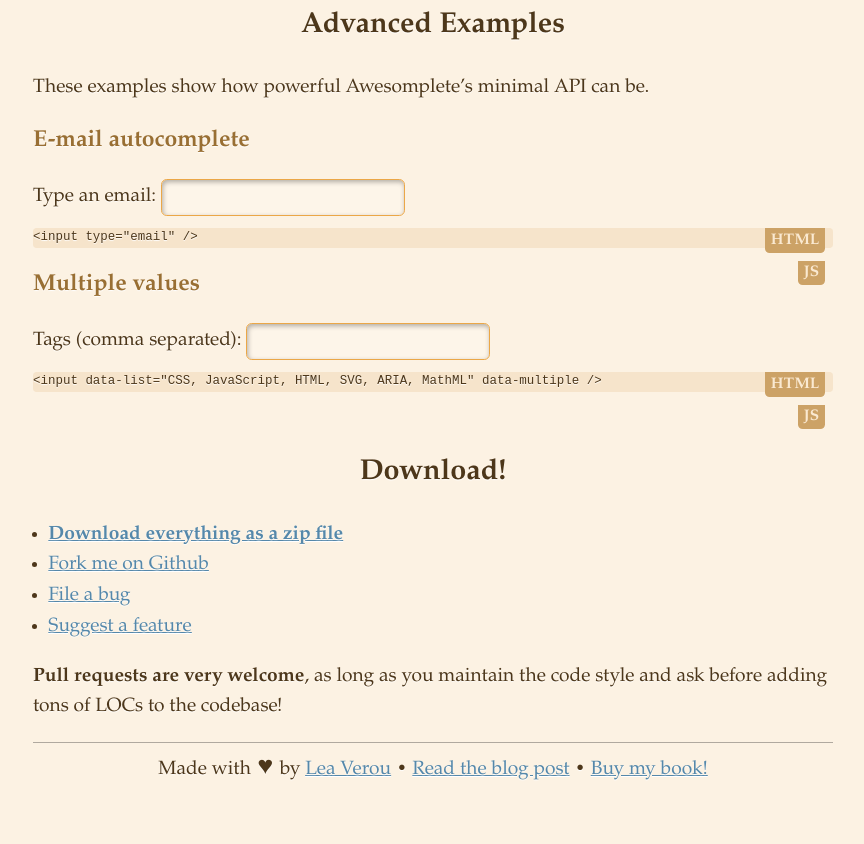
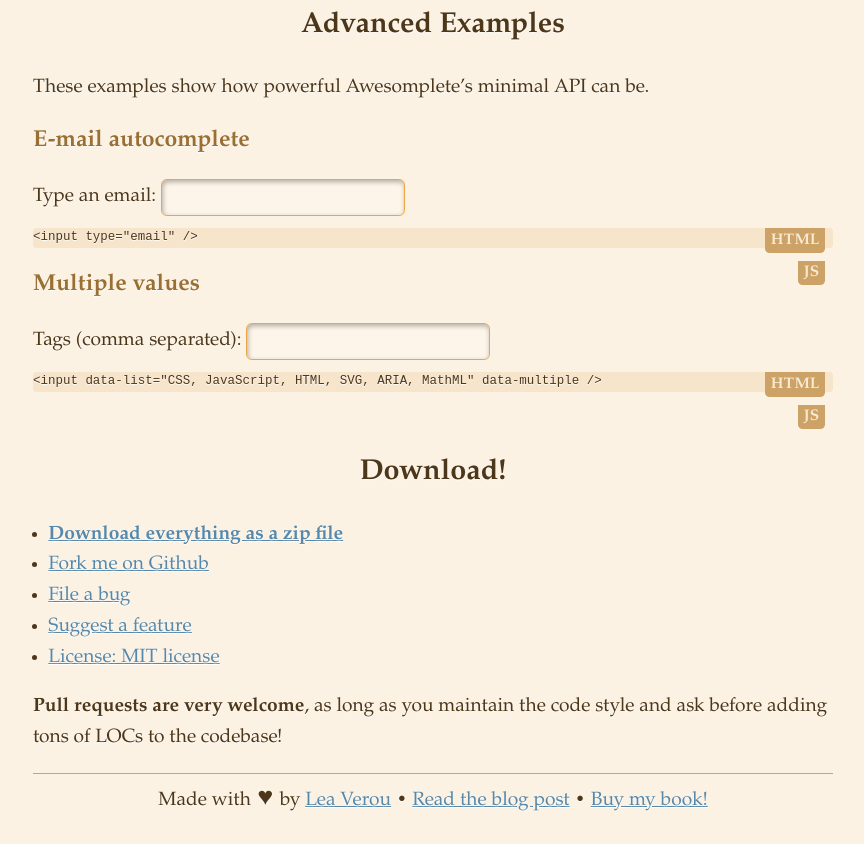
Before and after one commit to LeaVerou/awesomplete, a website: page index.html in a window 1280 px wide. Shown: the part 7179-8023 px from the top of the page, without its empty margins (207-1071 px from the left). Before the commit the page ends 7992 px from the top, so only its background shows below. Drawn offline with Linux system fonts and the light colour scheme; a small style sheet from the web is missing.

Commit message:
index.html: add link to license

```diff
--- a/index.html
+++ b/index.html
@@ -374,6 +374,7 @@
 		<li><a href="https://github.com/LeaVerou/awesomplete">Fork me on Github</a></li>
 		<li><a href="https://github.com/LeaVerou/awesomplete/issues/new">File a bug</a> </li>
 		<li><a href="https://github.com/LeaVerou/awesomplete/issues/new">Suggest a feature</a> </li>
+		<li><a href="https://github.com/LeaVerou/awesomplete/blob/gh-pages/LICENSE">License: MIT license</a></li>
 	</ul>
 
 	<p><strong>Pull requests are very welcome</strong>, as long as you maintain the code style and ask before adding tons of LOCs to the codebase!</p>
```
